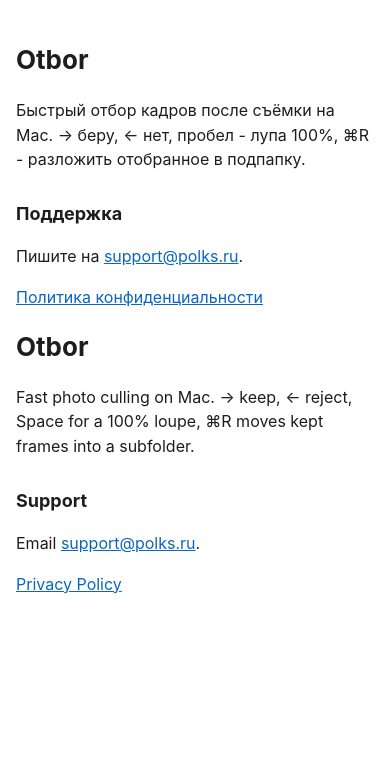
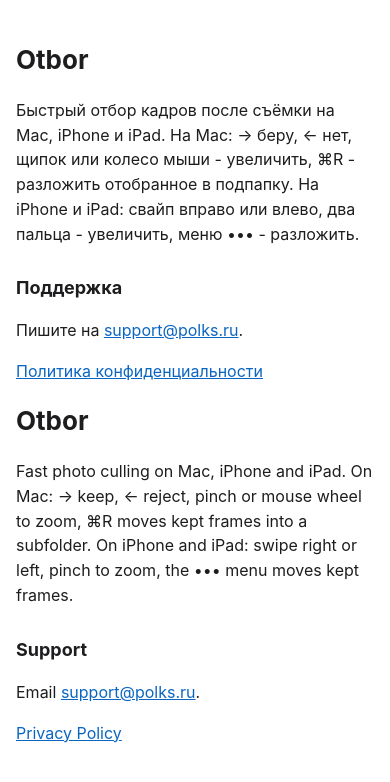
Before and after one commit to MaksudMM/otbor, a plain HTML site: page index.html in a window 390 px wide. Drawn offline with Linux system fonts and the light colour scheme.

Commit message:
Zoom instead of loupe, iPhone and iPad

```diff
--- a/index.html
+++ b/index.html
@@ -1,11 +1,11 @@
 <!doctype html><html lang="ru"><head><meta charset="utf-8"><meta name="viewport" content="width=device-width,initial-scale=1"><title>Отбор: поддержка</title><style>body{font:16px/1.55 -apple-system,system-ui,sans-serif;max-width:680px;margin:40px auto;padding:0 16px;color:#1d1d1f;background:#fff}h1{font-size:26px}h2{font-size:18px;margin-top:28px}a{color:#0a66c2}@media(prefers-color-scheme:dark){body{background:#111;color:#eee}a{color:#6ab0ff}}</style></head><body>
 <h1>Otbor</h1>
-<p>Быстрый отбор кадров после съёмки на Mac. → беру, ← нет, пробел - лупа 100%, ⌘R - разложить отобранное в подпапку.</p>
+<p>Быстрый отбор кадров после съёмки на Mac, iPhone и iPad. На Mac: → беру, ← нет, щипок или колесо мыши - увеличить, ⌘R - разложить отобранное в подпапку. На iPhone и iPad: свайп вправо или влево, два пальца - увеличить, меню ••• - разложить.</p>
 <h2>Поддержка</h2>
 <p>Пишите на <a href="mailto:support@polks.ru">support@polks.ru</a>.</p>
 <p><a href="privacy.html">Политика конфиденциальности</a></p>
 <h1 id="en">Otbor</h1>
-<p>Fast photo culling on Mac. → keep, ← reject, Space for a 100% loupe, ⌘R moves kept frames into a subfolder.</p>
+<p>Fast photo culling on Mac, iPhone and iPad. On Mac: → keep, ← reject, pinch or mouse wheel to zoom, ⌘R moves kept frames into a subfolder. On iPhone and iPad: swipe right or left, pinch to zoom, the ••• menu moves kept frames.</p>
 <h2>Support</h2>
 <p>Email <a href="mailto:support@polks.ru">support@polks.ru</a>.</p>
 <p><a href="privacy.html#en">Privacy Policy</a></p></body></html>
```
